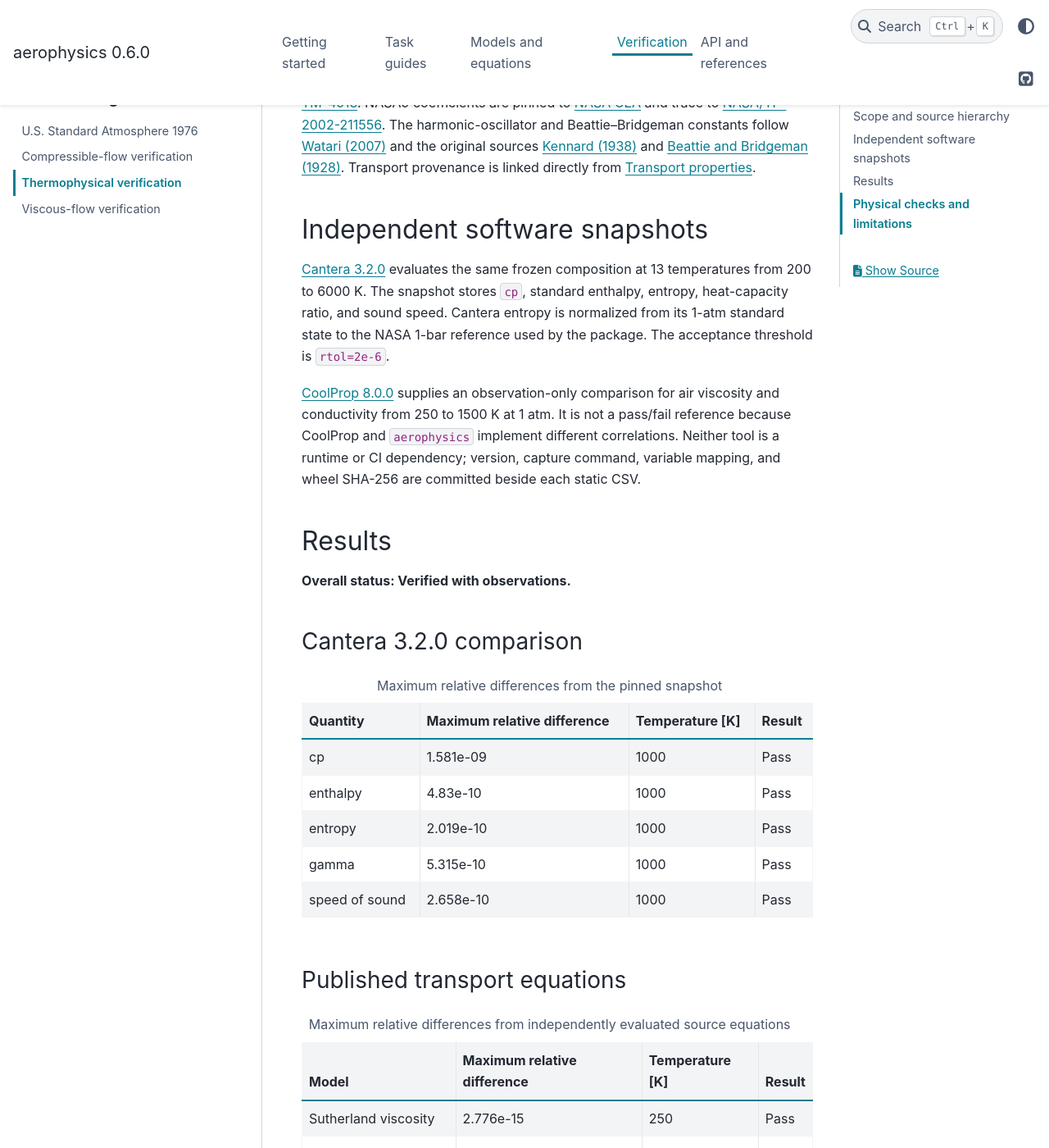
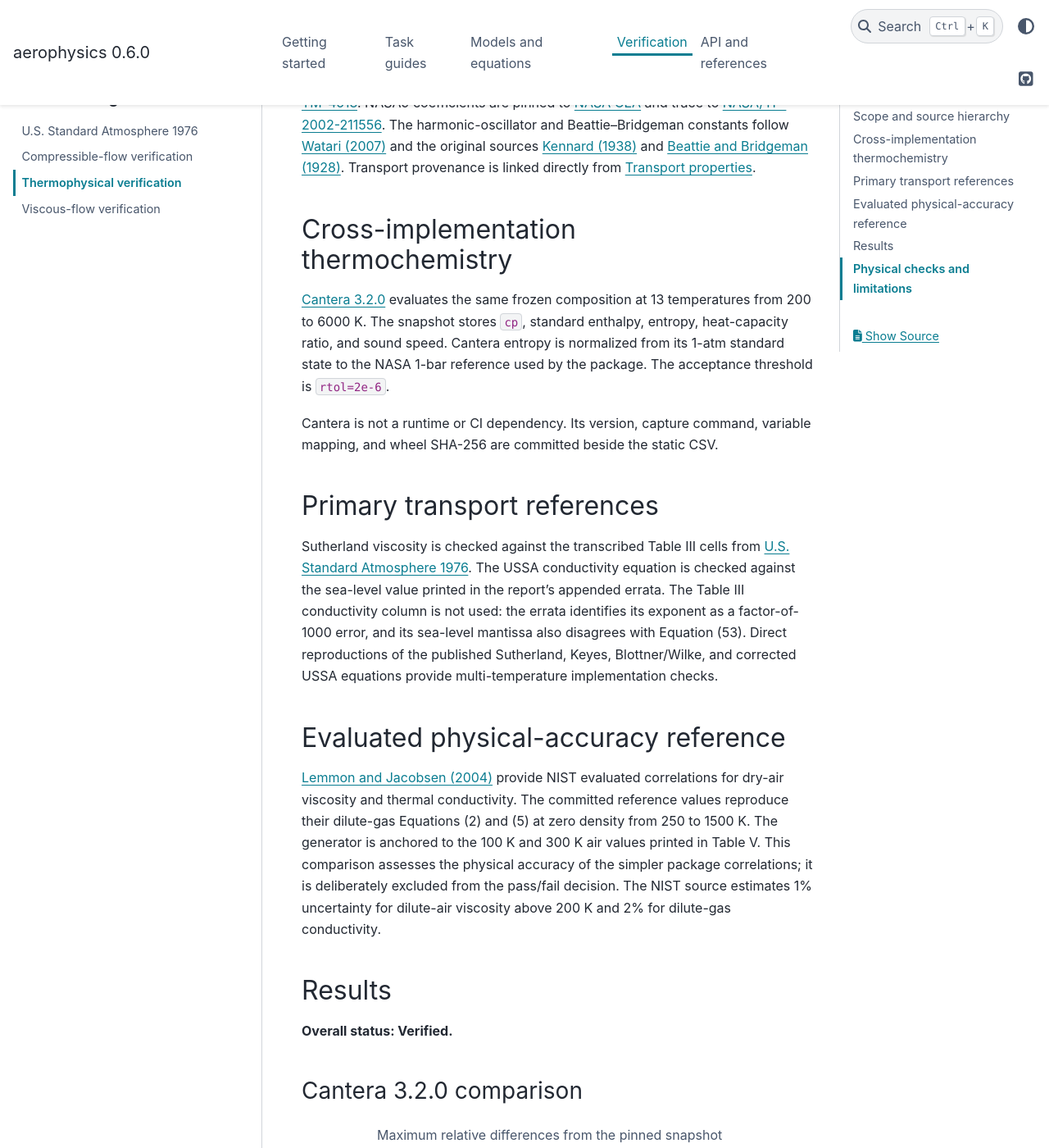
Before and after one commit to pandorobo11/aerophysics, a Sphinx documentation site: the page built from docs/verification/thermophysical.rst, in a window 1280 px wide and 1400 px high, scrolled down 366 px. Shown: the whole window at 82% size. Built offline with Sphinx 7.4.7 and the PyData theme 0.15.4, drawn with Linux system fonts in a browser that asks for light colours; some of the changed text lies outside the part shown.

Commit message:
Replace CoolProp thermophysical verification

```diff
--- a/docs/_generated/thermophysical_validation.rst
+++ b/docs/_generated/thermophysical_validation.rst
@@ -1,4 +1,4 @@
-**Overall status: Verified with observations.**
+**Overall status: Verified.**
 
 Cantera 3.2.0 comparison
 ~~~~~~~~~~~~~~~~~~~~~~~~
@@ -31,10 +31,32 @@ Cantera 3.2.0 comparison
      - 1000
      - Pass
 
+Primary transport references
+~~~~~~~~~~~~~~~~~~~~~~~~~~~~
+
+.. list-table:: Comparisons with U.S. Standard Atmosphere 1976
+   :header-rows: 1
+
+   * - Reference
+     - Criterion
+     - Maximum difference
+     - Temperature [K]
+     - Result
+   * - Sutherland / USSA Table III
+     - within 2 printed half-digits or 1e-4 relative
+     - 4.202e-05
+     - 255.676
+     - Pass
+   * - USSA conductivity / Equation (53) errata example
+     - absolute <= 5e-7 W/(m K)
+     - 1.157e-07
+     - 288.15
+     - Pass
+
 Published transport equations
 ~~~~~~~~~~~~~~~~~~~~~~~~~~~~~
 
-.. list-table:: Maximum relative differences from independently evaluated source equations
+.. list-table:: Maximum relative differences from direct source-equation reproductions
    :header-rows: 1
 
    * - Model
@@ -58,10 +80,10 @@ Published transport equations
      - 200
      - Pass
 
-CoolProp 8.0.0 observation
-~~~~~~~~~~~~~~~~~~~~~~~~~~
+NIST physical-accuracy assessment
+~~~~~~~~~~~~~~~~~~~~~~~~~~~~~~~~~
 
-CoolProp uses different transport-property correlations, so this is not an acceptance test. Across the common snapshot range the largest absolute relative differences are ``6.619%`` for viscosity and ``3.782%`` for conductivity.
+The Lemmon--Jacobsen evaluated dilute-air correlation is an independent physical-accuracy reference, not an acceptance test for the intentionally simpler Sutherland and USSA correlations. Across 250--1500 K at zero density, the largest absolute relative differences are ``6.613%`` for viscosity and ``3.777%`` for conductivity. The NIST source estimates dilute-gas uncertainties of 1% and 2%, respectively, over this range.
 
 Thermodynamic invariants
 ~~~~~~~~~~~~~~~~~~~~~~~~
--- a/docs/models/transport_properties.rst
+++ b/docs/models/transport_properties.rst
@@ -171,3 +171,6 @@ with :math:`c_k=2.64638\times10^{-3}`, :math:`A_k=245.4\ \mathrm{K}`, and
 
 The conductivity equation and coefficients follow
 :ref:`U.S. Standard Atmosphere 1976 <ref-us-standard-atmosphere-1976>`.
+Primary-source implementation checks and the separate physical-accuracy
+assessment against the NIST evaluated dilute-air correlation are recorded in
+:doc:`../verification/thermophysical`.
--- a/docs/scripts/build_transport_reference.py
+++ b/docs/scripts/build_transport_reference.py
@@ -1,4 +1,4 @@
-"""Build independent source-equation values for dry-air transport models."""
+"""Build direct source-equation values for dry-air transport models."""
 
 from __future__ import annotations
 
@@ -106,7 +106,10 @@ def main() -> None:
         writer.writeheader()
         writer.writerows(rows)
     metadata = {
-        "role": "independent direct evaluation of published equations and constants",
+        "role": (
+            "direct reproduction of published equations and constants in a "
+            "separate implementation"
+        ),
         "command": "python docs/scripts/build_transport_reference.py",
         "models": {
             "Sutherland viscosity": {
--- a/docs/scripts/capture_coolprop_reference.py
+++ /dev/null
@@ -1,63 +0,0 @@
-"""Capture an observation-only CoolProp 8.0.0 air-transport snapshot."""
-
-from __future__ import annotations
-
-import csv
-import json
-from pathlib import Path
-
-import CoolProp
-from CoolProp.CoolProp import PropsSI
-
-ROOT = Path(__file__).resolve().parents[2]
-DIRECTORY = ROOT / "tests/reference_data/thermophysical"
-CSV_PATH = DIRECTORY / "coolprop-8.0.0.csv"
-JSON_PATH = DIRECTORY / "coolprop-8.0.0.json"
-TEMPERATURES = (250.0, 300.0, 400.0, 500.0, 750.0, 1000.0, 1250.0, 1500.0)
-PRESSURE = 101_325.0
-
-
-def main() -> None:
-    DIRECTORY.mkdir(parents=True, exist_ok=True)
-    rows = []
-    for temperature in TEMPERATURES:
-        viscosity = PropsSI("V", "T", temperature, "P", PRESSURE, "Air")
-        conductivity = PropsSI("L", "T", temperature, "P", PRESSURE, "Air")
-        rows.append(
-            {
-                "temperature_K": f"{temperature:.1f}",
-                "pressure_Pa": f"{PRESSURE:.1f}",
-                "dynamic_viscosity_Pa_s": f"{viscosity:.15g}",
-                "thermal_conductivity_W_m_K": f"{conductivity:.15g}",
-            }
-        )
-    with CSV_PATH.open("w", newline="", encoding="utf-8") as stream:
-        writer = csv.DictWriter(stream, fieldnames=list(rows[0]))
-        writer.writeheader()
-        writer.writerows(rows)
-    metadata = {
-        "source": "CoolProp Air",
-        "version": CoolProp.__version__,
-        "comparison_role": (
-            "observation only; CoolProp and aerophysics use different "
-            "transport correlations"
-        ),
-        "command": (
-            "uv run --isolated --with CoolProp==8.0.0 python "
-            "docs/scripts/capture_coolprop_reference.py"
-        ),
-        "wheel": {
-            "filename": "coolprop-8.0.0-cp312-abi3-macosx_11_0_arm64.whl",
-            "hash_source": "https://pypi.org/pypi/CoolProp/8.0.0/json",
-            "sha256": (
-                "46de36f51330ce8c7f8384a7360e1058739d20604736158aac6bd2abf6ae26bd"
-            ),
-        },
-    }
-    JSON_PATH.write_text(
-        json.dumps(metadata, indent=2, sort_keys=True) + "\n", encoding="utf-8"
-    )
-
-
-if __name__ == "__main__":
-    main()
--- /dev/null
+++ b/docs/scripts/generate_nist_transport_reference.py
@@ -0,0 +1,167 @@
+"""Generate dilute-air transport reference values from a NIST primary source."""
+
+from __future__ import annotations
+
+import argparse
+import csv
+import io
+import json
+import math
+from pathlib import Path
+
+from _verification_common import write_or_check
+
+ROOT = Path(__file__).resolve().parents[2]
+DIRECTORY = ROOT / "tests/reference_data/thermophysical"
+CSV_PATH = DIRECTORY / "nist-lemmon-jacobsen-2004.csv"
+JSON_PATH = DIRECTORY / "nist-lemmon-jacobsen-2004.json"
+
+TEMPERATURES = (250.0, 300.0, 400.0, 500.0, 750.0, 1000.0, 1250.0, 1500.0)
+COLLISION_INTEGRAL_COEFFICIENTS = (
+    0.431,
+    -0.4623,
+    0.08406,
+    0.005341,
+    -0.00331,
+)
+MOLAR_MASS_G_MOL = 28.9586
+LENNARD_JONES_ENERGY_K = 103.3
+LENNARD_JONES_SIZE_NM = 0.360
+CRITICAL_TEMPERATURE_K = 132.6312
+CONDUCTIVITY_COEFFICIENTS = (1.308, 1.405, -1.1, -1.036, -0.3)
+
+
+def dilute_air_transport(temperature: float) -> tuple[float, float]:
+    """Return Lemmon--Jacobsen dilute-air viscosity and conductivity in SI."""
+    logarithm = math.log(temperature / LENNARD_JONES_ENERGY_K)
+    collision_integral = math.exp(
+        sum(
+            coefficient * logarithm**index
+            for index, coefficient in enumerate(COLLISION_INTEGRAL_COEFFICIENTS)
+        )
+    )
+    viscosity_micro_pa_s = (
+        0.0266958
+        * math.sqrt(MOLAR_MASS_G_MOL * temperature)
+        / (LENNARD_JONES_SIZE_NM**2 * collision_integral)
+    )
+    reduced_inverse_temperature = CRITICAL_TEMPERATURE_K / temperature
+    n1, n2, t2, n3, t3 = CONDUCTIVITY_COEFFICIENTS
+    conductivity_mw_m_k = (
+        n1 * viscosity_micro_pa_s
+        + n2 * reduced_inverse_temperature**t2
+        + n3 * reduced_inverse_temperature**t3
+    )
+    return viscosity_micro_pa_s * 1.0e-6, conductivity_mw_m_k * 1.0e-3
+
+
+def _verify_paper_anchors() -> None:
+    anchors = (
+        (100.0, 7.09559e-6, 9.35902e-3, 5.0e-12, 5.0e-9),
+        (300.0, 18.5230e-6, 26.3529e-3, 5.0e-11, 5.0e-8),
+    )
+    for (
+        temperature,
+        expected_viscosity,
+        expected_conductivity,
+        mu_atol,
+        k_atol,
+    ) in anchors:
+        viscosity, conductivity = dilute_air_transport(temperature)
+        if abs(viscosity - expected_viscosity) > mu_atol:
+            raise ValueError(f"Table V viscosity anchor failed at {temperature:g} K")
+        if abs(conductivity - expected_conductivity) > k_atol:
+            raise ValueError(f"Table V conductivity anchor failed at {temperature:g} K")
+
+
+def _csv_content() -> str:
+    stream = io.StringIO()
+    fieldnames = (
+        "temperature_K",
+        "molar_density_mol_dm3",
+        "dynamic_viscosity_Pa_s",
+        "thermal_conductivity_W_m_K",
+    )
+    writer = csv.DictWriter(stream, fieldnames=fieldnames, lineterminator="\n")
+    writer.writeheader()
+    for temperature in TEMPERATURES:
+        viscosity, conductivity = dilute_air_transport(temperature)
+        writer.writerow(
+            {
+                "temperature_K": f"{temperature:.1f}",
+                "molar_density_mol_dm3": "0.0",
+                "dynamic_viscosity_Pa_s": f"{viscosity:.15g}",
+                "thermal_conductivity_W_m_K": f"{conductivity:.15g}",
+            }
+        )
+    return stream.getvalue()
+
+
+def _metadata_content() -> str:
+    metadata = {
+        "source": (
+            "Lemmon and Jacobsen (2004), Viscosity and Thermal Conductivity "
+            "Equations for Nitrogen, Oxygen, Argon, and Air"
+        ),
+        "doi": "10.1023/B:IJOT.0000022327.04529.F3",
+        "url": "https://trc.nist.gov/refprop/FAQ/NAO.PDF",
+        "pdf_sha256": (
+            "985428589472f6316af725b12d5ce1aaf3fed08cd29ff175ddf13e606da5d46e"
+        ),
+        "role": "non-gating evaluated-reference physical-accuracy assessment",
+        "state": "dilute dry air at the zero-density limit",
+        "source_locations": ["Equations (2) and (5)", "Tables I, II, IV, and V"],
+        "units": {
+            "dynamic_viscosity": "Pa s",
+            "thermal_conductivity": "W/(m K)",
+        },
+        "estimated_relative_uncertainty": {
+            "dynamic_viscosity_above_200_K": 0.01,
+            "thermal_conductivity_dilute_gas": 0.02,
+        },
+        "paper_anchors": [
+            {
+                "temperature_K": 100.0,
+                "molar_density_mol_dm3": 0.0,
+                "dynamic_viscosity_microPa_s": 7.09559,
+                "thermal_conductivity_mW_m_K": 9.35902,
+            },
+            {
+                "temperature_K": 300.0,
+                "molar_density_mol_dm3": 0.0,
+                "dynamic_viscosity_microPa_s": 18.5230,
+                "thermal_conductivity_mW_m_K": 26.3529,
+            },
+        ],
+        "generation": {
+            "command": "python docs/scripts/generate_nist_transport_reference.py",
+            "equation_constants": {
+                "molar_mass_g_mol": MOLAR_MASS_G_MOL,
+                "lennard_jones_energy_K": LENNARD_JONES_ENERGY_K,
+                "lennard_jones_size_nm": LENNARD_JONES_SIZE_NM,
+                "critical_temperature_K": CRITICAL_TEMPERATURE_K,
+                "collision_integral_coefficients": (COLLISION_INTEGRAL_COEFFICIENTS),
+                "conductivity_coefficients": CONDUCTIVITY_COEFFICIENTS,
+            },
+        },
+    }
+    return json.dumps(metadata, indent=2, sort_keys=True)
+
+
+def generate(*, check: bool) -> bool:
+    _verify_paper_anchors()
+    current = write_or_check(CSV_PATH, _csv_content(), check=check)
+    current &= write_or_check(JSON_PATH, _metadata_content(), check=check)
+    return current
+
+
+def main() -> None:
+    parser = argparse.ArgumentParser()
+    parser.add_argument("--check", action="store_true")
+    args = parser.parse_args()
+    if not generate(check=args.check):
+        raise SystemExit("NIST transport reference assets are stale")
+
+
+if __name__ == "__main__":
+    main()
--- a/docs/scripts/generate_thermophysical_validation.py
+++ b/docs/scripts/generate_thermophysical_validation.py
@@ -4,6 +4,7 @@ from __future__ import annotations
 
 import argparse
 import csv
+import json
 import sys
 from pathlib import Path
 
@@ -14,7 +15,8 @@ ROOT = Path(__file__).resolve().parents[2]
 REFERENCE = ROOT / "tests/reference_data/thermophysical"
 TABLE_PATH = ROOT / "docs/_generated/thermophysical_validation.rst"
 PROPERTY_PATH = ROOT / "docs/_static/thermophysical_properties.svg"
-TRANSPORT_PATH = ROOT / "docs/_static/thermophysical_transport_differences.svg"
+TRANSPORT_PATH = ROOT / "docs/_static/thermophysical_transport_accuracy.svg"
+OFFICIAL_USSA = ROOT / "tests/reference_data/standard_atmosphere/official_1976.csv"
 
 
 def _api() -> tuple[object, ...]:
@@ -250,8 +252,10 @@ def _invariants(api: tuple[object, ...]) -> list[tuple[str, str, float, bool]]:
     return results
 
 
-def _coolprop(api: tuple[object, ...]) -> tuple[np.ndarray, np.ndarray, np.ndarray]:
-    rows = _rows(REFERENCE / "coolprop-8.0.0.csv")
+def _nist_assessment(
+    api: tuple[object, ...],
+) -> tuple[np.ndarray, np.ndarray, np.ndarray]:
+    rows = _rows(REFERENCE / "nist-lemmon-jacobsen-2004.csv")
     temperature = np.asarray([float(row["temperature_K"]) for row in rows])
     viscosity = np.asarray([float(row["dynamic_viscosity_Pa_s"]) for row in rows])
     conductivity = np.asarray(
@@ -266,7 +270,60 @@ def _coolprop(api: tuple[object, ...]) -> tuple[np.ndarray, np.ndarray, np.ndarr
     return temperature, viscosity_difference, conductivity_difference
 
 
-def _transport_results(api: tuple[object, ...]) -> dict[str, tuple[float, float]]:
+def _ussa_results(
+    api: tuple[object, ...],
+) -> list[tuple[str, str, float, float, bool]]:
+    maximum_relative_difference = 0.0
+    maximum_temperature = 0.0
+    viscosity_passed = True
+    for row in _rows(OFFICIAL_USSA):
+        if not row["dynamic_viscosity_Pa_s"]:
+            continue
+        temperature = float(row["temperature_K"])
+        expected = float(row["dynamic_viscosity_Pa_s"])
+        printed_tolerance = float(row["dynamic_viscosity_abs_tolerance_Pa_s"])
+        actual = float(api[4].dynamic_viscosity(temperature))
+        difference = abs(actual - expected)
+        tolerance = max(2.0 * printed_tolerance, 1.0e-4 * abs(expected))
+        guard = 1.0e-14 * max(1.0, abs(expected))
+        viscosity_passed &= difference <= tolerance + guard
+        relative = difference / abs(expected)
+        if relative > maximum_relative_difference:
+            maximum_relative_difference = relative
+            maximum_temperature = temperature
+
+    metadata = json.loads(
+        (REFERENCE / "ussa-1976-transport.json").read_text(encoding="utf-8")
+    )
+    conductivity_reference = metadata["thermal_conductivity"]
+    conductivity_temperature = float(conductivity_reference["temperature_K"])
+    conductivity_expected = float(conductivity_reference["value_W_m_K"])
+    conductivity_tolerance = float(
+        conductivity_reference["printed_abs_tolerance_W_m_K"]
+    )
+    conductivity_actual = float(api[7].thermal_conductivity(conductivity_temperature))
+    conductivity_difference = abs(conductivity_actual - conductivity_expected)
+    return [
+        (
+            "Sutherland / USSA Table III",
+            "within 2 printed half-digits or 1e-4 relative",
+            maximum_relative_difference,
+            maximum_temperature,
+            viscosity_passed,
+        ),
+        (
+            "USSA conductivity / Equation (53) errata example",
+            "absolute <= 5e-7 W/(m K)",
+            conductivity_difference,
+            conductivity_temperature,
+            conductivity_difference <= conductivity_tolerance,
+        ),
+    ]
+
+
+def _source_equation_results(
+    api: tuple[object, ...],
+) -> dict[str, tuple[float, float]]:
     models = {
         "Sutherland viscosity": api[4].dynamic_viscosity,
         "Keyes viscosity": api[5].dynamic_viscosity,
@@ -287,16 +344,18 @@ def _transport_results(api: tuple[object, ...]) -> dict[str, tuple[float, float]
 
 def _rst(
     cantera: dict[str, tuple[float, float]],
+    ussa: list[tuple[str, str, float, float, bool]],
     transport: dict[str, tuple[float, float]],
     invariants: list[tuple[str, str, float, bool]],
-    observation: tuple[float, float],
+    assessment: tuple[float, float],
 ) -> str:
     passed = (
         all(value[0] <= 2.0e-6 for value in cantera.values())
+        and all(item[4] for item in ussa)
         and all(value[0] <= 1.0e-12 for value in transport.values())
         and all(item[3] for item in invariants)
     )
-    status = "Verified with observations" if passed else "Needs revision"
+    status = "Verified" if passed else "Needs revision"
     lines = [
         f"**Overall status: {status}.**",
         "",
@@ -323,11 +382,37 @@ def _rst(
     lines.extend(
         [
             "",
+            "Primary transport references",
+            "~~~~~~~~~~~~~~~~~~~~~~~~~~~~",
+            "",
+            ".. list-table:: Comparisons with U.S. Standard Atmosphere 1976",
+            "   :header-rows: 1",
+            "",
+            "   * - Reference",
+            "     - Criterion",
+            "     - Maximum difference",
+            "     - Temperature [K]",
+            "     - Result",
+        ]
+    )
+    for label, criterion, difference, temperature, item_passed in ussa:
+        lines.extend(
+            [
+                f"   * - {label}",
+                f"     - {criterion}",
+                f"     - {difference:.4g}",
+                f"     - {temperature:g}",
+                f"     - {'Pass' if item_passed else 'Fail'}",
+            ]
+        )
+    lines.extend(
+        [
+            "",
             "Published transport equations",
             "~~~~~~~~~~~~~~~~~~~~~~~~~~~~~",
             "",
-            ".. list-table:: Maximum relative differences from independently "
-            "evaluated source equations",
+            ".. list-table:: Maximum relative differences from direct "
+            "source-equation reproductions",
             "   :header-rows: 1",
             "",
             "   * - Model",
@@ -348,15 +433,18 @@ def _rst(
     lines.extend(
         [
             "",
-            "CoolProp 8.0.0 observation",
-            "~~~~~~~~~~~~~~~~~~~~~~~~~~",
+            "NIST physical-accuracy assessment",
+            "~~~~~~~~~~~~~~~~~~~~~~~~~~~~~~~~~",
             "",
             (
-                "CoolProp uses different transport-property correlations, so this "
-                "is not an acceptance test. Across the common snapshot range the "
-                "largest absolute relative differences are "
-                f"``{observation[0]:.3%}`` for viscosity and "
-                f"``{observation[1]:.3%}`` for conductivity."
+                "The Lemmon--Jacobsen evaluated dilute-air correlation is an "
+                "independent physical-accuracy reference, not an acceptance test "
+                "for the intentionally simpler Sutherland and USSA correlations. "
+                "Across 250--1500 K at zero density, the largest absolute relative "
+                f"differences are ``{assessment[0]:.3%}`` for viscosity and "
+                f"``{assessment[1]:.3%}`` for conductivity. The NIST source "
+                "estimates dilute-gas uncertainties of 1% and 2%, respectively, "
+                "over this range."
             ),
             "",
             "Thermodynamic invariants",
@@ -386,10 +474,11 @@ def _rst(
 def generate(*, check: bool) -> bool:
     api = _api()
     cantera = _cantera_results(api)
-    transport_results = _transport_results(api)
+    ussa_results = _ussa_results(api)
+    transport_results = _source_equation_results(api)
     invariants = _invariants(api)
-    temperature, viscosity_difference, conductivity_difference = _coolprop(api)
-    observation = (
+    temperature, viscosity_difference, conductivity_difference = _nist_assessment(api)
+    assessment = (
         float(np.max(np.abs(viscosity_difference))),
         float(np.max(np.abs(conductivity_difference))),
     )
@@ -408,13 +497,14 @@ def generate(*, check: bool) -> bool:
         series=(("NASA7", "#0072B2", cp7), ("NASA9", "#D55E00", cp9)),
     )
     transport = line_chart_svg(
-        title="Transport-model differences from CoolProp Air",
+        title="Transport-model differences from NIST evaluated dilute air",
         description=(
-            "Observation-only relative differences for the Sutherland viscosity "
-            "and USSA conductivity correlations."
+            "Non-gating physical-accuracy differences for the Sutherland viscosity "
+            "and USSA conductivity correlations relative to Lemmon and Jacobsen's "
+            "evaluated dilute-air reference."
         ),
         x_label="Temperature [K]",
-        y_label="aerophysics / CoolProp - 1 [-]",
+        y_label="aerophysics / NIST reference - 1 [-]",
         x=temperature,
         series=(
             ("Viscosity", "#009E73", viscosity_difference),
@@ -424,7 +514,7 @@ def generate(*, check: bool) -> bool:
     current = True
     current &= write_or_check(
         TABLE_PATH,
-        _rst(cantera, transport_results, invariants, observation),
+        _rst(cantera, ussa_results, transport_results, invariants, assessment),
         check=check,
     )
     current &= write_or_check(PROPERTY_PATH, properties, check=check)
--- a/docs/scripts/generate_verification.py
+++ b/docs/scripts/generate_verification.py
@@ -11,6 +11,7 @@ DIRECTORY = Path(__file__).resolve().parent
 GENERATORS = (
     "generate_standard_atmosphere_validation.py",
     "generate_compressible_flow_validation.py",
+    "generate_nist_transport_reference.py",
     "generate_thermophysical_validation.py",
     "generate_viscous_flow_validation.py",
 )
--- a/docs/verification/thermophysical.rst
+++ b/docs/verification/thermophysical.rst
@@ -19,8 +19,8 @@ Beattie--Bridgeman constants follow :ref:`Watari (2007)
 <ref-beattie-bridgeman-1928>`. Transport provenance is linked directly from
 :doc:`../models/transport_properties`.
 
-Independent software snapshots
-------------------------------
+Cross-implementation thermochemistry
+------------------------------------
 
 `Cantera 3.2.0 <https://pypi.org/project/cantera/3.2.0/>`_ evaluates the same
 frozen composition at 13 temperatures from 200 to 6000 K.  The snapshot stores
@@ -28,12 +28,32 @@ frozen composition at 13 temperatures from 200 to 6000 K.  The snapshot stores
 Cantera entropy is normalized from its 1-atm standard state to the NASA 1-bar
 reference used by the package.  The acceptance threshold is ``rtol=2e-6``.
 
-`CoolProp 8.0.0 <https://pypi.org/project/CoolProp/8.0.0/>`_ supplies an
-observation-only comparison for air viscosity and conductivity from 250 to
-1500 K at 1 atm.  It is not a pass/fail reference because CoolProp and
-``aerophysics`` implement different correlations.  Neither tool is a runtime
-or CI dependency; version, capture command, variable mapping, and wheel
-SHA-256 are committed beside each static CSV.
+Cantera is not a runtime or CI dependency.  Its version, capture command,
+variable mapping, and wheel SHA-256 are committed beside the static CSV.
+
+Primary transport references
+----------------------------
+
+Sutherland viscosity is checked against the transcribed Table III cells from
+:ref:`U.S. Standard Atmosphere 1976 <ref-us-standard-atmosphere-1976>`.  The
+USSA conductivity equation is checked against the sea-level value printed in
+the report's appended errata.  The Table III conductivity column is not used:
+the errata identifies its exponent as a factor-of-1000 error, and its sea-level
+mantissa also disagrees with Equation (53).  Direct reproductions of the
+published Sutherland, Keyes, Blottner/Wilke, and corrected USSA equations
+provide multi-temperature implementation checks.
+
+Evaluated physical-accuracy reference
+-------------------------------------
+
+:ref:`Lemmon and Jacobsen (2004) <ref-lemmon-jacobsen-2004>` provide NIST
+evaluated correlations for dry-air viscosity and thermal conductivity.  The
+committed reference values reproduce their dilute-gas Equations (2) and (5)
+at zero density from 250 to 1500 K.  The generator is anchored to the 100 K
+and 300 K air values printed in Table V.  This comparison assesses the
+physical accuracy of the simpler package correlations; it is deliberately
+excluded from the pass/fail decision.  The NIST source estimates 1% uncertainty
+for dilute-air viscosity above 200 K and 2% for dilute-gas conductivity.
 
 Results
 -------
@@ -44,8 +64,8 @@ Results
    :alt: NASA7 and NASA9 frozen dry-air heat capacity from 200 to 6000 kelvin.
    :align: center
 
-.. image:: ../_static/thermophysical_transport_differences.svg
-   :alt: Observation-only viscosity and conductivity differences from CoolProp Air.
+.. image:: ../_static/thermophysical_transport_accuracy.svg
+   :alt: Sutherland viscosity and USSA conductivity differences from NIST evaluated dilute air.
    :align: center
 
 Physical checks and limitations
@@ -56,9 +76,10 @@ continuity, isentropic entropy and total-enthalpy conservation, positive
 Beattie--Bridgeman isothermal stiffness, and pressure-root closure.  Fixed
 source-equation values separately audit the Sutherland, Keyes,
 Blottner/Wilke, and corrected USSA conductivity formulas and constants.  The
-CoolProp differences describe model choice rather than a defect.  The real-gas
-checks cover the documented 400--2000 K and 1--10 MPa range; they do not claim
-equilibrium chemistry or experimental validation.
+NIST differences describe physical model accuracy rather than implementation
+correctness.  The real-gas checks cover the documented 400--2000 K and
+1--10 MPa range; they do not claim equilibrium chemistry or comprehensive
+experimental validation.
 
 Regenerate with::
 
@@ -68,7 +89,10 @@ Rebuild the transport source-equation fixture with::
 
    python docs/scripts/build_transport_reference.py
 
+Regenerate the NIST evaluated-reference fixture with::
+
+   python docs/scripts/generate_nist_transport_reference.py
+
 Refresh external snapshots only in isolated environments::
 
    uv run --isolated --with cantera==3.2.0 python docs/scripts/capture_cantera_reference.py
-   uv run --isolated --with CoolProp==8.0.0 python docs/scripts/capture_coolprop_reference.py
```
Also changed, not shown: CHANGELOG.md (+3 -0 lines), docs/references.rst (+11 -0 lines), docs/verification/index.rst (+6 -5 lines), docs/_static/thermophysical_transport_accuracy.svg, 8 other files.
